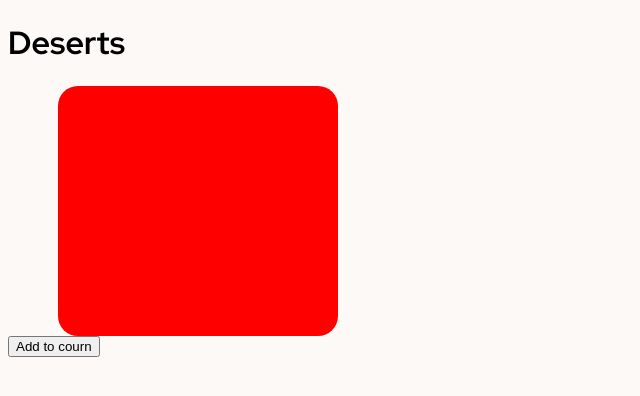
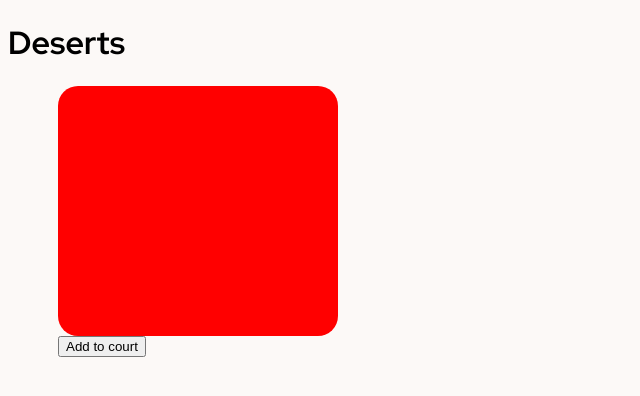
Before and after one commit to SabaMinadze/product-list-with-cart-main, a React (Vite) app: page / in a window 1280 px wide. Shown: the top 396 px of the page, without its empty margins (0-640 px from the left). Built offline with nearby package versions, Linux system fonts and the light colour scheme.

Commit message:
Add button

```diff
--- a/src/components/Card/Card.css
+++ b/src/components/Card/Card.css
@@ -1,4 +1,5 @@
 .container{
+    margin-left: 50px;
 
 }
 
@@ -7,6 +8,5 @@
     height: 250px;
     width: 280px;
     background-color: red;
-    margin-left: 50px;
     border-radius: 20px;
 }
--- a/src/components/Card/Card.tsx
+++ b/src/components/Card/Card.tsx
@@ -4,9 +4,9 @@ import "./Card.css"
 function Card() {
   return (
     <>
-    <div className="">
+    <div className="container">
     <div className="image"></div>
-    <button>Add to courn</button>
+    <button>Add to court</button>
     </div>
     </>
   )
```
